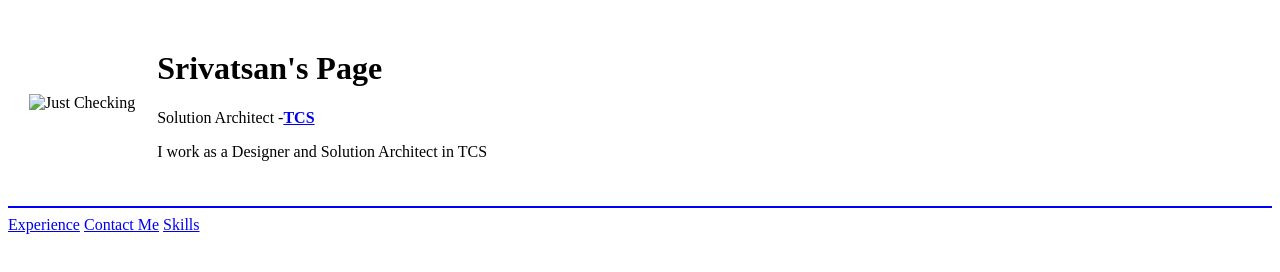
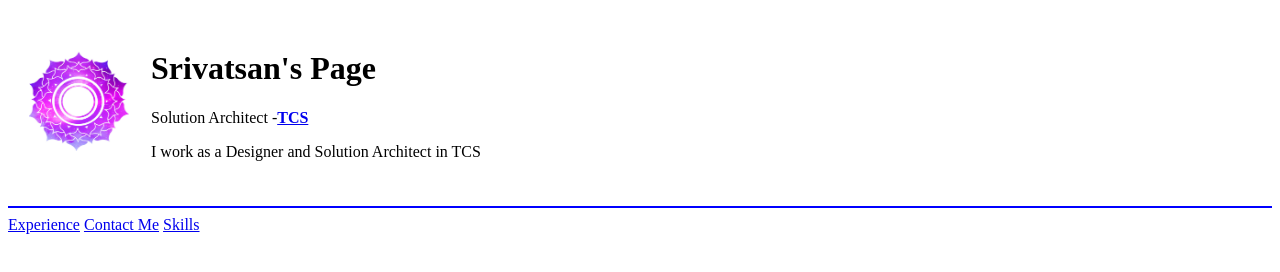
Before and after one commit to Srivatz86/myCV, a plain HTML site: page index.html in a window 1280 px wide. Drawn offline with Linux system fonts and the light colour scheme.

Commit message:
Update index.html

```diff
--- a/index.html
+++ b/index.html
@@ -8,7 +8,7 @@
 <body>
   <table cellspacing=20>
     <tr>
-      <td><img src="chakra.jpg" alt="Just Checking" width="100" height="100"></td>
+      <td><img src="images/chakra.jpg" alt="Just Checking" width="100" height="100"></td>
       <td>
         <h1> Srivatsan's Page </h1>
         <p>
```
